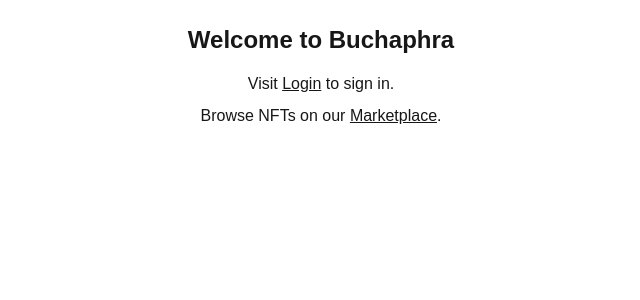
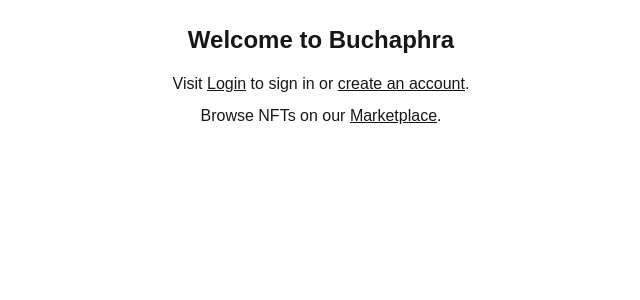
Before and after one commit to peterpech/buchaphra-static123, a Next.js app: page / in a window 1280 px wide. Shown: the top 300 px of the page, without its empty margins (319-959 px from the left). Built offline with nearby package versions, Linux system fonts and the light colour scheme.

Commit message:
Improve docs and home page

```diff
--- a/pages/index.tsx
+++ b/pages/index.tsx
@@ -2,7 +2,7 @@ export default function Home() {
   return (
     <div className="p-6 text-center">
       <h1 className="text-2xl font-bold">Welcome to Buchaphra</h1>
-      <p className="mt-4">Visit <a className="underline" href="/login">Login</a> to sign in.</p>
+      <p className="mt-4">Visit <a className="underline" href="/login">Login</a> to sign in or <a className="underline" href="/signup">create an account</a>.</p>
       <p className="mt-2">Browse NFTs on our <a className="underline" href="/marketplace">Marketplace</a>.</p>
     </div>
   );
```
Also changed, not shown: 1 other file (tests, documents, lock files or other folders).
